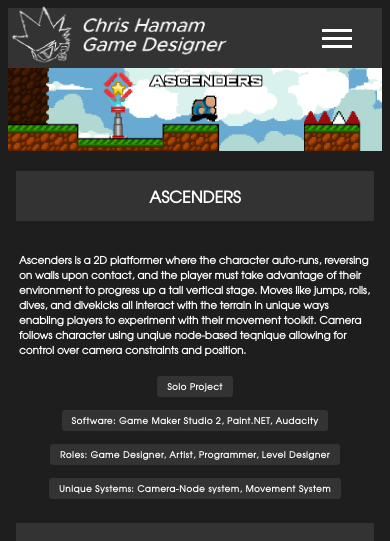
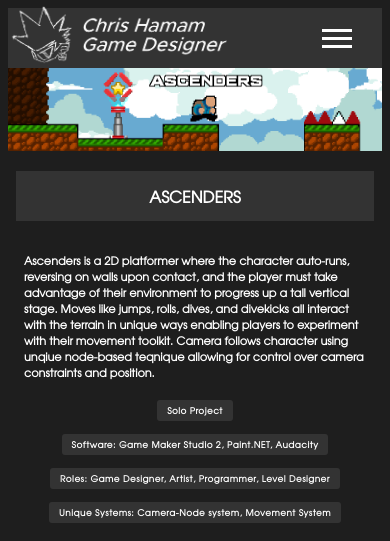
Before and after one commit to chris00004/ChrisHGames, a plain HTML site: page ascenders.html in a window 390 px wide. Shown: the top 541 px of the page. Drawn offline with Linux system fonts and the light colour scheme.

Commit message:
updated padding on text to be more readable

```diff
--- a/styles/styles.css
+++ b/styles/styles.css
@@ -16,9 +16,9 @@
 }
 
  p{
-    font-size: 0.9rem;
-    padding-left: 350px;
-    padding-right: 350px;
+    font-size: 0.95rem;
+    padding-left: 20%;
+    padding-right: 20%;
   }
 
 .text-container
@@ -45,17 +45,17 @@
 }
 
 .text-short{
-  font-size: 0.9rem;
+  font-size: 0.95rem;
   font-weight: 600;
-  padding-left: 350px;
-  padding-right: 350px;
+  padding-left: 20%;
+    padding-right: 20%;
 }
 
 .text-long{
-  font-size: 0.9rem;
+  font-size: 0.95rem;
   font-weight: 600;
-  padding-left: 350px;
-  padding-right: 350px;
+  padding-left: 20%;
+    padding-right: 20%;
 }
 
 #about .text-long {
@@ -493,16 +493,13 @@ footer{
         font-size: 1.5rem;
     }
 
-    p{
-    font-size: 0.8rem;
-    text-align: left;
-    }
 
-    .text-short, .text-long{
+
+    p, .text-short, .text-long{
       font-size: 0.8rem;
     text-align: left;
-    padding-left: 40px;
-    padding-right: 40px;
+    padding-left: 13%;
+    padding-right: 13%;
     }
 
     .video
@@ -550,8 +547,8 @@ footer{
 
   p,  .text-short, .text-long{
     font-size: 0.8rem;
-    padding-left: 20px;
-    padding-right: 20px;
+    padding-left: 50px;
+    padding-right: 50px;
   }
 
   .tag-large{
@@ -590,9 +587,9 @@ footer{
   }
 
   p,  .text-short, .text-long{
-    font-size: 0.7rem;
-    padding-left: 5px;
-    padding-right: 5px;
+    font-size: 0.75rem;
+    padding-left: 25px;
+    padding-right: 25px;
   }
 
   .tag-large{
@@ -664,9 +661,9 @@ ul{
   }
 
   p,  .text-short, .text-long{
-    font-size: 0.65rem;
-    padding-left: 5px;
-    padding-right: 5px;
+    font-size: 0.7rem;
+    padding-left: 10px;
+    padding-right: 10px;
   }
 
   .tag-large{
```
